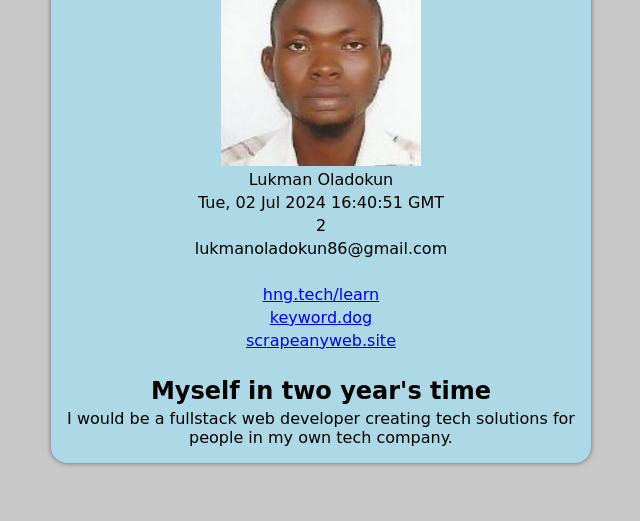
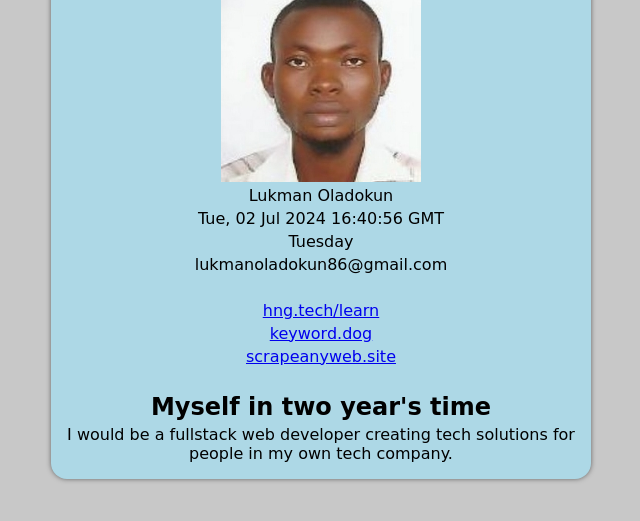
Before and after one commit to OladokunLT/single-personal-webpage-main, a plain HTML site: page index.html in a window 1280 px wide. Shown: the part 215-736 px from the top of the page, without its empty margins (319-959 px from the left). Drawn offline with Linux system fonts and the light colour scheme.

Commit message:
finished task.

```diff
--- a/script.js
+++ b/script.js
@@ -1,11 +1,24 @@
 const currentTimeEl = document.querySelector(".current-time");
 const currentDayEl = document.querySelector(".current-day");
-const now = new Date();
+
+const days = [
+  "Sunday",
+  "Monday",
+  "Tuesday",
+  "Wednesday",
+  "Thursday",
+  "Friday",
+  "Saturday",
+];
 
 setInterval(() => {
+  const now = new Date();
+
+  const today = days.find((day, index) => {
+    return index == now.getUTCDay();
+  });
+
   currentTimeEl.innerHTML = `${now.toUTCString()}`;
-  //   console.log("1");
+
+  currentDayEl.innerHTML = `${today}`;
 }, 1000);
-
-currentDayEl.innerHTML = `${now.getDay()}`;
-console.log(now.toLocaleDateString);
--- a/style.css
+++ b/style.css
@@ -9,7 +9,8 @@ body {
   min-height: 100vh;
   background: rgb(200, 200, 200);
   font-family: cursive;
-  margin-block: 0.025rem;
+  margin-block: 1rem;
+  padding-inline: 1rem;
 }
 .wrapper {
   background: lightblue;
```
Also changed, not shown: 1 other file.
